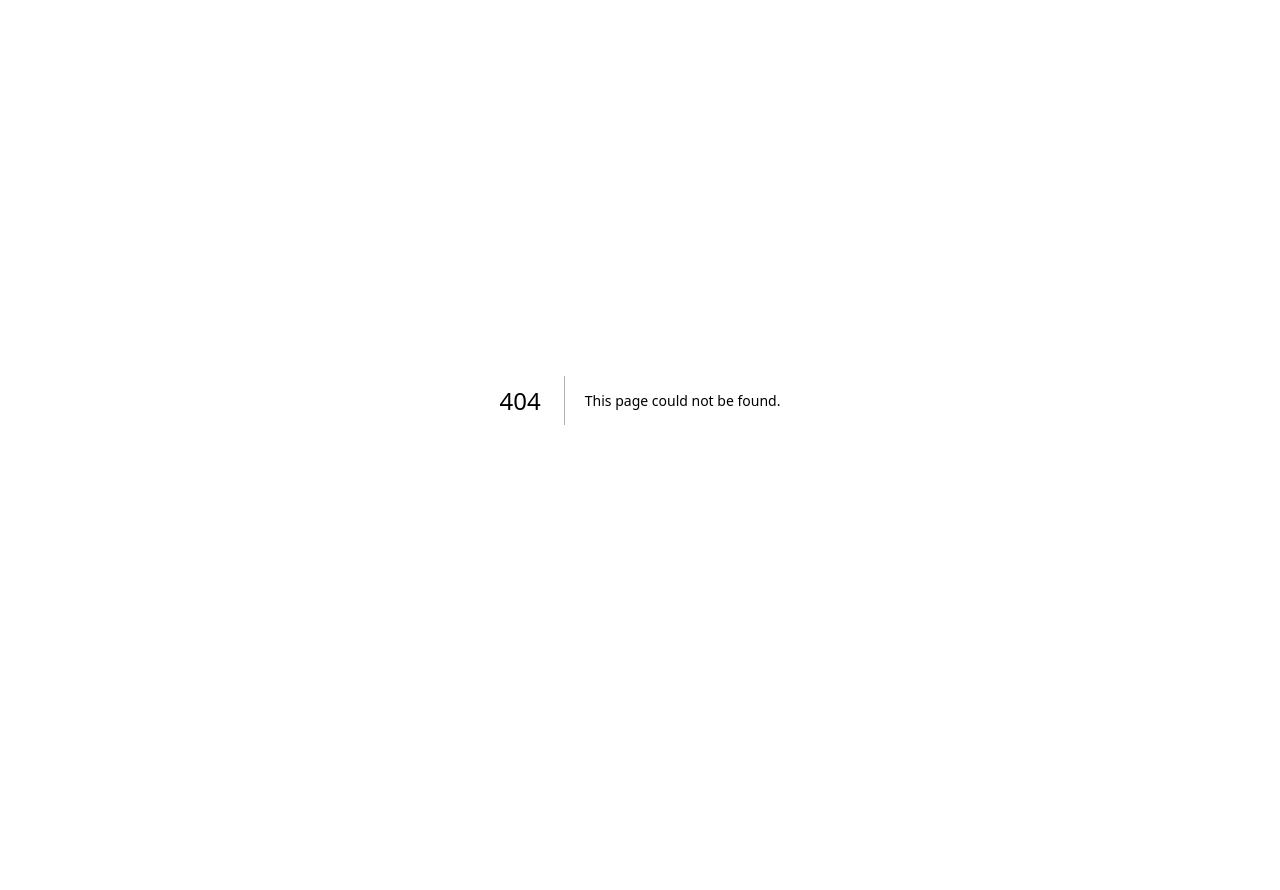
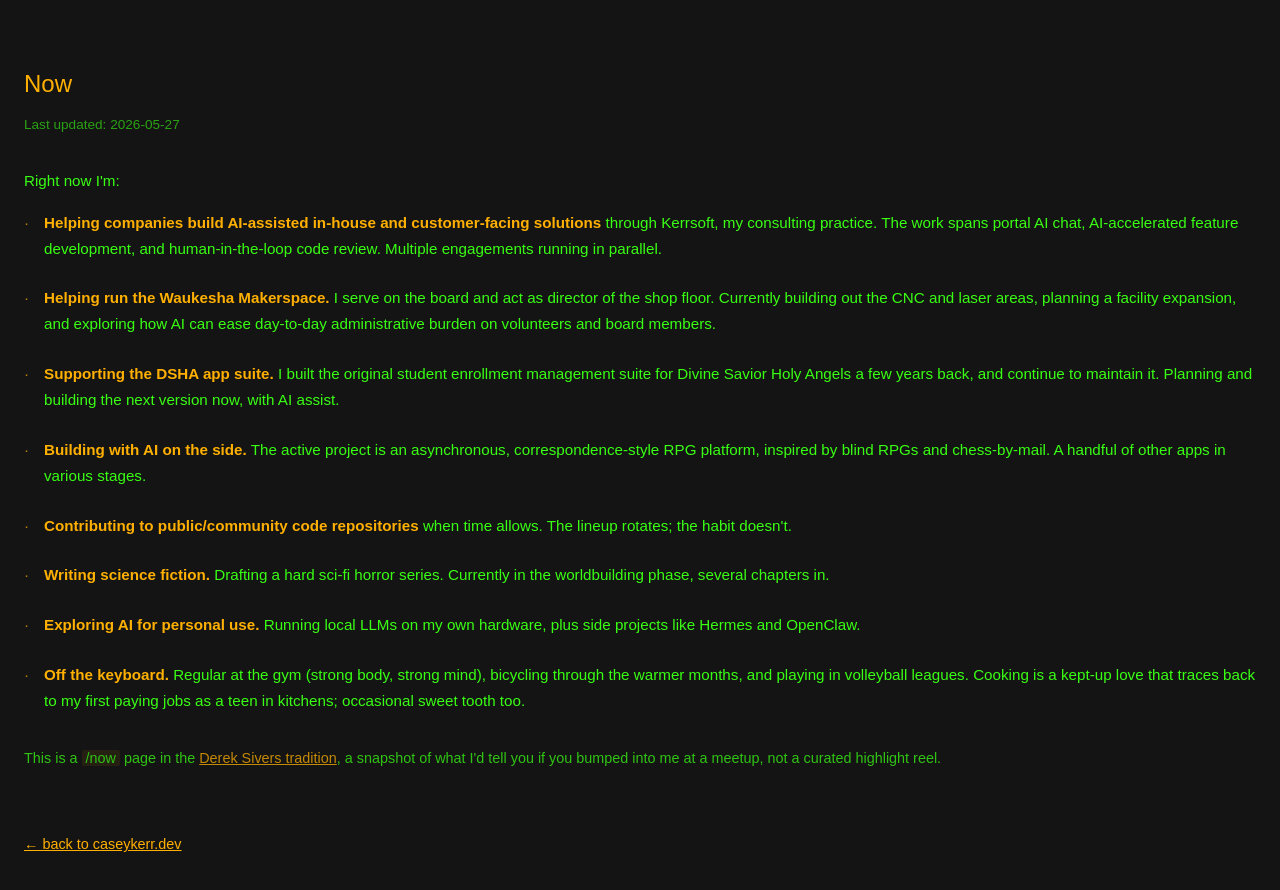
Before and after one commit to masterprompt/caseykerr.dev, a Next.js app: page /now in a window 1280 px wide. Before the commit this address had no page. Shown: the top 890 px of the page. Before the commit the page ends 800 px from the top, so only its background shows below. Built offline with nearby package versions, Linux system fonts and the light colour scheme.

Commit message:
updates for now section

```diff
--- a/src/app/globals.css
+++ b/src/app/globals.css
@@ -221,12 +221,90 @@ body {
   margin-bottom: 2rem;
 }
 
-.about-prose {
-  max-width: 70ch;
+.about-prose p + p {
+  margin-top: 1.5rem;
 }
 
-.about-prose p + p {
-  margin-top: 1.5rem;
+/* Now section — Sivers-convention `/now` content. Also rendered standalone
+ * at /now for nownownow.com indexing (see src/app/now/page.tsx). */
+.now-section {
+  background: var(--terminal-bg);
+  color: var(--terminal-fg);
+  font-family: var(--terminal-font);
+  font-size: 0.95rem;
+  line-height: 1.7;
+  padding: 4rem 1.5rem;
+}
+
+.now-section h2 {
+  color: var(--terminal-accent);
+  font-size: 1.5rem;
+  margin-bottom: 0.5rem;
+}
+
+.now-meta {
+  opacity: 0.6;
+  font-size: 0.85rem;
+  margin-bottom: 2rem;
+}
+
+.now-intro {
+  margin-bottom: 1rem;
+}
+
+.now-list {
+  list-style: none;
+  padding: 0;
+  margin: 0;
+}
+
+.now-list li {
+  margin-bottom: 1.5rem;
+  padding-left: 1.25rem;
+  position: relative;
+}
+
+.now-list li::before {
+  content: "·";
+  color: var(--terminal-accent);
+  opacity: 0.7;
+  position: absolute;
+  left: 0;
+}
+
+.now-list strong {
+  color: var(--terminal-accent);
+  font-weight: 600;
+}
+
+.now-footer {
+  margin-top: 2rem;
+  opacity: 0.75;
+  font-size: 0.9rem;
+}
+
+.now-link {
+  color: var(--terminal-accent);
+  text-decoration: underline;
+}
+
+.now-footer code {
+  font-family: inherit;
+  background: rgba(255, 176, 0, 0.1);
+  padding: 0 0.25rem;
+  border-radius: 2px;
+}
+
+.now-back-nav {
+  background: var(--terminal-bg);
+  font-family: var(--terminal-font);
+  font-size: 0.9rem;
+  padding: 0 1.5rem 4rem;
+}
+
+.now-back-nav a {
+  color: var(--terminal-accent);
+  text-decoration: underline;
 }
 
 /* Skills section — categorized grid, data from content/resume.json (#04). */
--- /dev/null
+++ b/src/app/now/page.tsx
@@ -0,0 +1,23 @@
+import Link from "next/link";
+import type { Metadata } from "next";
+
+import { NowSection } from "@/components/sections/NowSection";
+
+// Standalone /now page so the route is real (not a redirect), letting
+// nownownow.com and other /now-aware crawlers index the content directly.
+export const metadata: Metadata = {
+  title: "Now / Casey Kerr",
+  description:
+    "What Casey Kerr is working on right now. A /now page in the Sivers tradition.",
+};
+
+export default function NowPage() {
+  return (
+    <>
+      <NowSection />
+      <nav className="now-back-nav">
+        <Link href="/">← back to caseykerr.dev</Link>
+      </nav>
+    </>
+  );
+}
--- a/src/app/page.tsx
+++ b/src/app/page.tsx
@@ -1,13 +1,14 @@
 import { AboutSection } from "@/components/sections/AboutSection";
+import { NowSection } from "@/components/sections/NowSection";
 import { SkillsSection } from "@/components/sections/SkillsSection";
 import { Terminal } from "@/components/terminal/Terminal";
 
 // Sections rendered below the Terminal hero. Custom-component sections opt
 // into their own renderer; the rest use the placeholder until the matching
-// content slice lands (#07 Now, #08 Projects+Contact).
+// content slice lands (#08 Projects+Contact, future Work).
 const SECTIONS: { id: string; title: string; Component?: () => React.ReactNode }[] = [
   { id: "about", title: "About", Component: AboutSection },
-  { id: "now", title: "Now" },
+  { id: "now", title: "Now", Component: NowSection },
   { id: "work", title: "Work" },
   { id: "projects", title: "Projects" },
   { id: "skills", title: "Skills", Component: SkillsSection },
--- /dev/null
+++ b/src/components/sections/NowSection.tsx
@@ -0,0 +1,72 @@
+export function NowSection() {
+  return (
+    <section id="now" className="now-section">
+      <h2>Now</h2>
+      <p className="now-meta">Last updated: 2026-05-27</p>
+      <p className="now-intro">Right now I&apos;m:</p>
+      <ul className="now-list">
+        <li>
+          <strong>
+            Helping companies build AI-assisted in-house and customer-facing
+            solutions
+          </strong>{" "}
+          through Kerrsoft, my consulting practice. The work spans portal AI
+          chat, AI-accelerated feature development, and human-in-the-loop code
+          review. Multiple engagements running in parallel.
+        </li>
+        <li>
+          <strong>Helping run the Waukesha Makerspace.</strong> I serve on the
+          board and act as director of the shop floor. Currently building out
+          the CNC and laser areas, planning a facility expansion, and exploring
+          how AI can ease day-to-day administrative burden on volunteers and
+          board members.
+        </li>
+        <li>
+          <strong>Supporting the DSHA app suite.</strong> I built the original
+          student enrollment management suite for Divine Savior Holy Angels a
+          few years back, and continue to maintain it. Planning and building
+          the next version now, with AI assist.
+        </li>
+        <li>
+          <strong>Building with AI on the side.</strong> The active project is
+          an asynchronous, correspondence-style RPG platform, inspired by blind
+          RPGs and chess-by-mail. A handful of other apps in various stages.
+        </li>
+        <li>
+          <strong>
+            Contributing to public/community code repositories
+          </strong>{" "}
+          when time allows. The lineup rotates; the habit doesn&apos;t.
+        </li>
+        <li>
+          <strong>Writing science fiction.</strong> Drafting a hard sci-fi
+          horror series. Currently in the worldbuilding phase, several chapters
+          in.
+        </li>
+        <li>
+          <strong>Exploring AI for personal use.</strong> Running local LLMs on
+          my own hardware, plus side projects like Hermes and OpenClaw.
+        </li>
+        <li>
+          <strong>Off the keyboard.</strong> Regular at the gym (strong body,
+          strong mind), bicycling through the warmer months, and playing in
+          volleyball leagues. Cooking is a kept-up love that traces back to my
+          first paying jobs as a teen in kitchens; occasional sweet tooth too.
+        </li>
+      </ul>
+      <p className="now-footer">
+        This is a <code>/now</code> page in the{" "}
+        <a
+          href="https://nownownow.com/about"
+          target="_blank"
+          rel="noopener noreferrer"
+          className="now-link"
+        >
+          Derek Sivers tradition
+        </a>
+        , a snapshot of what I&apos;d tell you if you bumped into me at a
+        meetup, not a curated highlight reel.
+      </p>
+    </section>
+  );
+}
```
